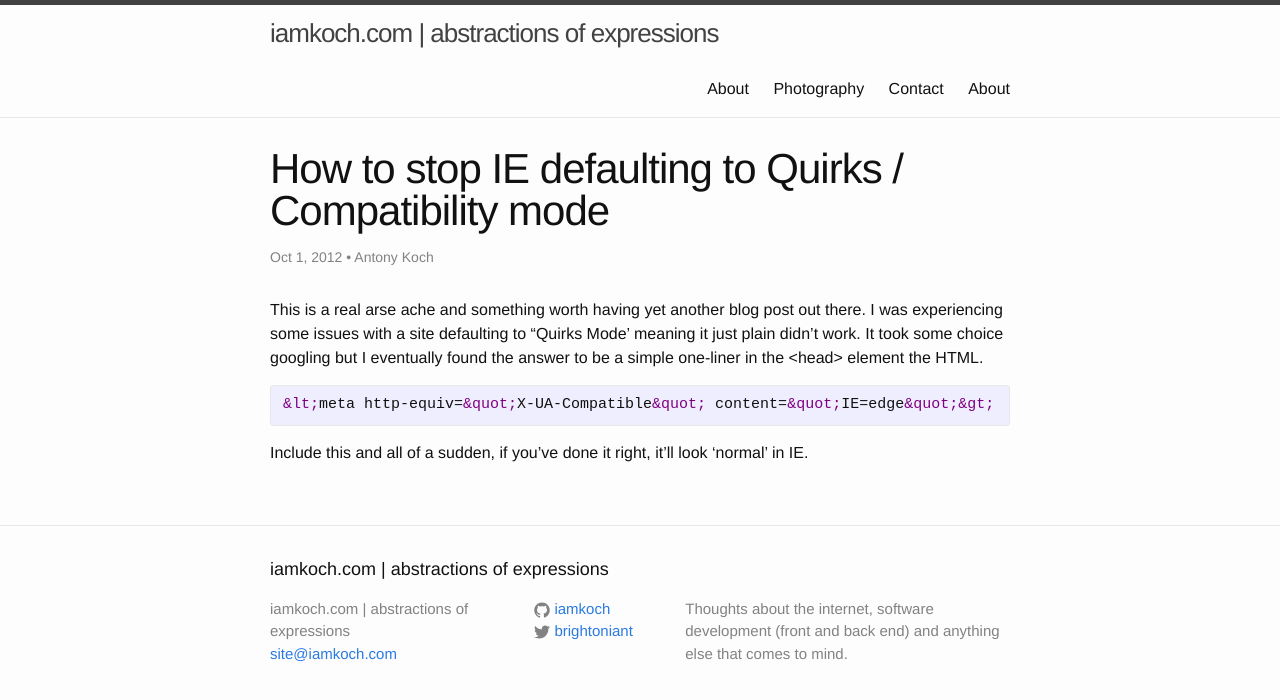
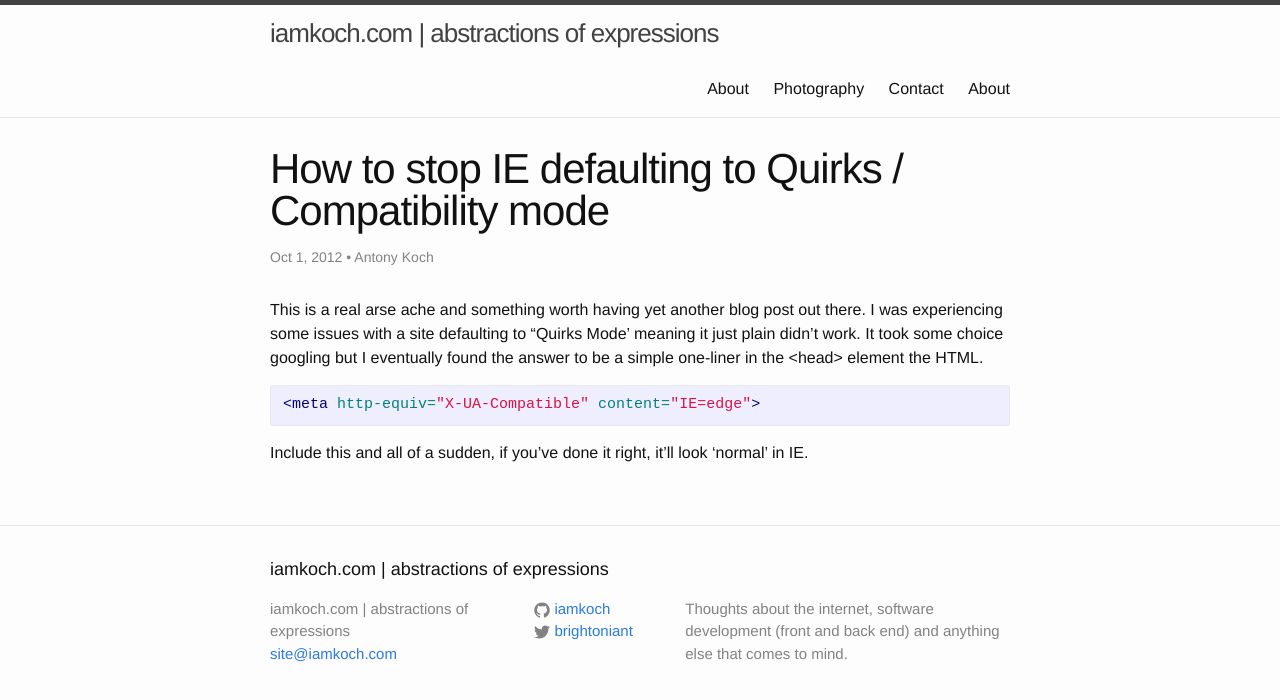
Before and after one commit to iamkoch/iamkoch.github.io, a Jekyll site: the page built from _posts/2012-10-01-how-to-stop-ie-defaulting-to-quirks-compatibility-mode.markdown, in a window 1280 px wide. Shown: the top 700 px of the page. Built offline with Jekyll 4.4.1, drawn with Linux system fonts in a browser that asks for light colours; comment, search, counter and statistics services are not loaded; part of the change alters nothing that is shown.

Commit message:
fixing markup

```diff
--- a/_posts/2012-10-01-how-to-stop-ie-defaulting-to-quirks-compatibility-mode.markdown
+++ b/_posts/2012-10-01-how-to-stop-ie-defaulting-to-quirks-compatibility-mode.markdown
@@ -20,8 +20,8 @@ comments: []
 ---
 This is a real arse ache and something worth having yet another blog post out there.
 I was experiencing some issues with a site defaulting to "Quirks Mode' meaning it just plain didn't work.
-It took some choice googling but I eventually found the answer to be a simple one-liner in the &lt;head&gt; element the HTML.
+It took some choice googling but I eventually found the answer to be a simple one-liner in the <head> element the HTML.
 {% highlight html %}
-&lt;meta http-equiv=&quot;X-UA-Compatible&quot; content=&quot;IE=edge&quot;&gt;
+<meta http-equiv="X-UA-Compatible" content="IE=edge">
 {% endhighlight %}
 Include this and all of a sudden, if you've done it right, it'll look 'normal' in IE.
```
